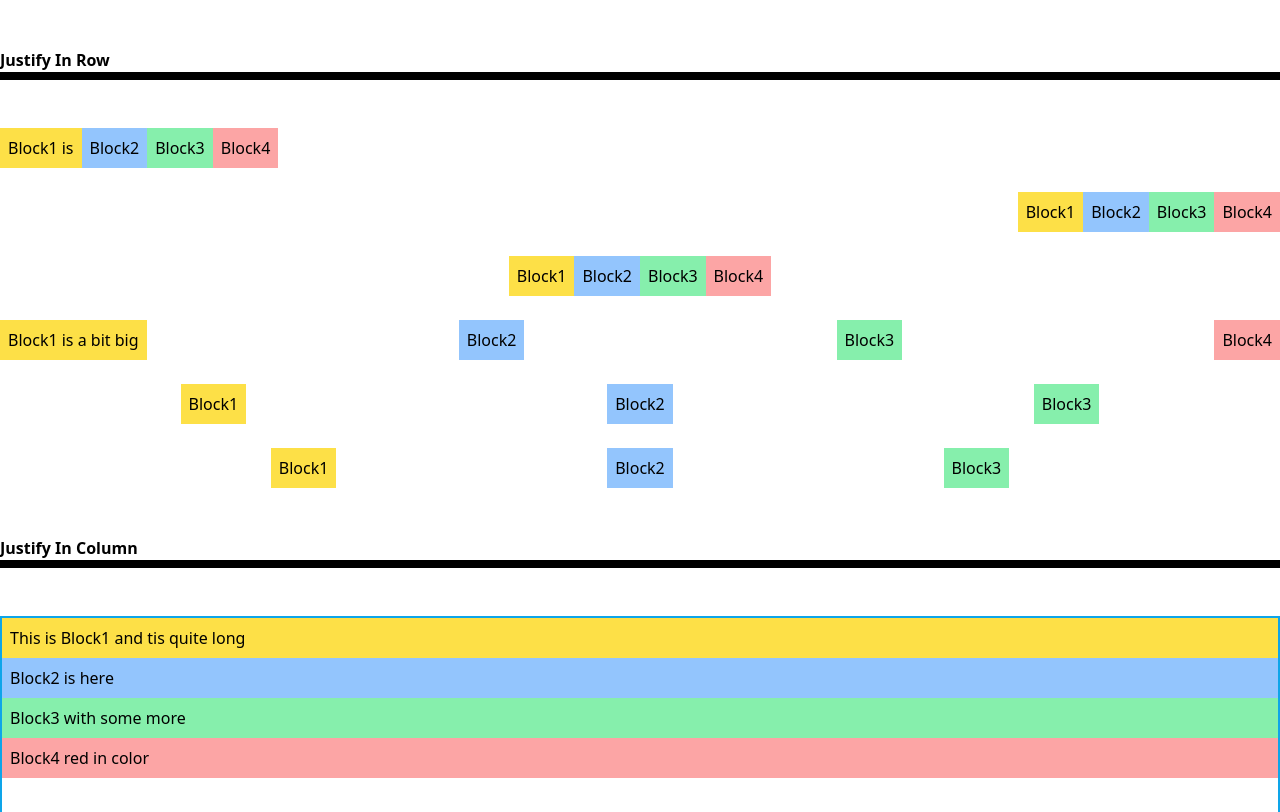
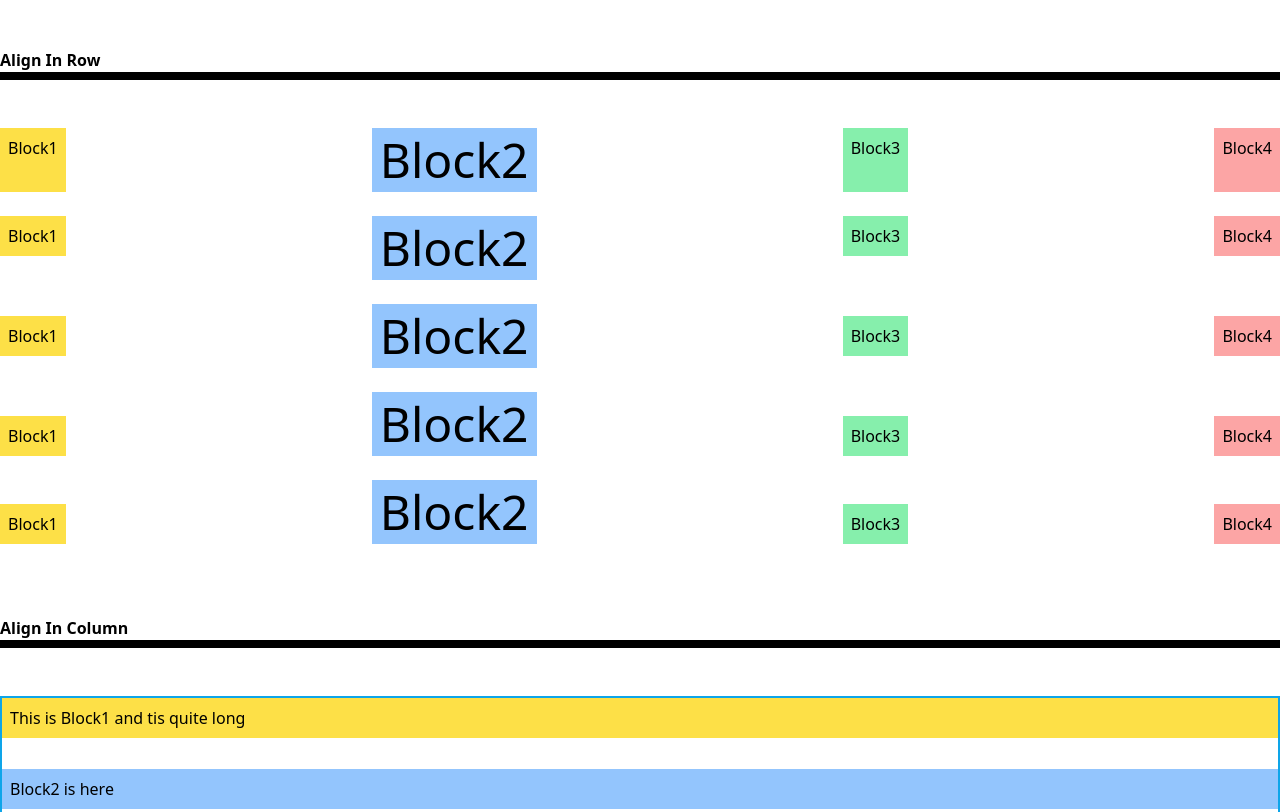
Before and after one commit to swarupyeole11/MyTaiwindCSS2023, a plain HTML site: page index.html in a window 1280 px wide. Shown: the top 812 px of the page. Drawn offline with nearby package versions, Linux system fonts and the light colour scheme.

Commit message:
wrote about align

```diff
--- a/index.html
+++ b/index.html
@@ -9,39 +9,61 @@
 <!-- Flex box Tutoria -->
 <body>
 
-<!-- Justify tutorial -->
+<!-- By default  *flex occupies whole row and column by content* and  *flex-row and flex-nowrap* and *items-stretch* -->
+<!-- Along row direction -->
+
 
 <br>
 <br>
-<h4><strong>Justify In Row</strong></h4>
+<h4><strong>Align In Row</strong></h4>
 <div class="bg-black h-2"></div>
 <br>
 <br>
 
-<!--  1. justify start -->
-<div class="flex flex-row justify-start">
-  <div class="p-2 bg-yellow-300">Block1 is </div>
-  <div class="p-2 bg-blue-300">Block2 </div>
+<!--  1. items stretch -->
+<div class="flex flex-row justify-between ">
+  <div class="p-2 bg-yellow-300">Block1 </div>
+  <div class="p-2 bg-blue-300 text-5xl ">Block2 </div>
   <div class="p-2 bg-green-300">Block3 </div>
   <div class="p-2 bg-red-300">Block4 </div>
 </div>
 
 <br>
 
-<!-- 2. justify end : pushes at end -->
-<div class="flex flex-row justify-end">
+<!--  2. items start -->
+<div class="flex flex-row justify-between items-start ">
   <div class="p-2 bg-yellow-300">Block1 </div>
-  <div class="p-2 bg-blue-300">Block2 </div>
+  <div class="p-2 bg-blue-300 text-5xl ">Block2 </div>
   <div class="p-2 bg-green-300">Block3 </div>
   <div class="p-2 bg-red-300">Block4 </div>
 </div>
 
 <br>
 
-<!-- 3. justify center :pushes boxes at center -->
-<div class="flex flex-row justify-center">
+<!--  3. items center -->
+<div class="flex flex-row justify-between items-center">
   <div class="p-2 bg-yellow-300">Block1 </div>
-  <div class="p-2 bg-blue-300">Block2 </div>
+  <div class="p-2 bg-blue-300 text-5xl ">Block2 </div>
+  <div class="p-2 bg-green-300">Block3 </div>
+  <div class="p-2 bg-red-300">Block4 </div>
+</div>
+
+<br>
+
+<!--  . items end -->
+<div class="flex flex-row justify-between items-end">
+  <div class="p-2 bg-yellow-300">Block1 </div>
+  <div class="p-2 bg-blue-300 text-5xl ">Block2 </div>
+  <div class="p-2 bg-green-300">Block3 </div>
+  <div class="p-2 bg-red-300">Block4 </div>
+</div>
+
+<br>
+
+<!--  . items baseline : it brings all text to same base and items at end -->
+<div class="flex flex-row justify-between items-baseline">
+  <div class="p-2 bg-yellow-300">Block1 </div>
+  <div class="p-2 bg-blue-300 text-5xl ">Block2 </div>
   <div class="p-2 bg-green-300">Block3 </div>
   <div class="p-2 bg-red-300">Block4 </div>
 </div>
@@ -49,38 +71,10 @@
 <br>
 
 
-<!-- 4. justify between : establishes equal empty space between each box out of the space not occupied by the blocks-->
-<div class="flex flex-row justify-between">
-  <div class="p-2 bg-yellow-300">Block1 is a bit big  </div>
-  <div class="p-2 bg-blue-300">Block2 </div>
-  <div class="p-2 bg-green-300">Block3 </div>
-  <div class="p-2 bg-red-300">Block4 </div>
-</div>
-
-<br>
-
-<!-- 5. justify around : establishes equal empty space between each box out of the space not occupied by the blocks also at the start and end exaclty half the space between the blocks is left-->
-<div class="flex flex-row justify-around">
-  <div class="p-2 bg-yellow-300">Block1 </div>
-  <div class="p-2 bg-blue-300">Block2 </div>
-  <div class="p-2 bg-green-300">Block3 </div>
-
-</div>
-
-<br>
-
-
-<!-- 6. justify evenly : establishes equal empty space between and at the ends of each box-->
-<div class="flex flex-row justify-evenly">
-  <div class="p-2 bg-yellow-300">Block1 </div>
-  <div class="p-2 bg-blue-300">Block2 </div>
-  <div class="p-2 bg-green-300">Block3 </div>
-
-</div>
 
 <br>
 <br>
-<h4><strong>Justify In Column</strong></h4>
+<h4><strong>Align In Column</strong></h4>
 <div class="bg-black h-2"></div>
 <br>
 <br>
@@ -88,8 +82,8 @@
 
 <!-- Along Column direction -->
 
-<!--  1. justify start -->
-<div class=" flex flex-col h-64 border-2  border-sky-500 justify-start">
+<!--  1. items stretch-->
+<div class=" flex flex-col h-64 border-2  border-sky-500 justify-between ">
   <div class="p-2 bg-yellow-300"> This is Block1 and tis quite long</div>
   <div class="p-2 bg-blue-300">Block2 is here </div>
   <div class="p-2 bg-green-300">Block3 with some more</div>
@@ -98,8 +92,8 @@
 
 <br>
 
-<!--  2. justify end -->
-<div class=" flex flex-col h-64 border-2  border-black justify-end">
+<!--  2. items start-->
+<div class=" flex flex-col h-64 border-2  border-sky-500 justify-between items-start ">
   <div class="p-2 bg-yellow-300"> This is Block1 and tis quite long</div>
   <div class="p-2 bg-blue-300">Block2 is here </div>
   <div class="p-2 bg-green-300">Block3 with some more</div>
@@ -108,8 +102,8 @@
 
 <br>
 
-<!--  3. justify between -->
-<div class=" flex flex-col h-64 border-2  border-sky-500 justify-between">
+<!--  3. items center-->
+<div class=" flex flex-col h-64 border-2  border-sky-500 justify-between items-end ">
   <div class="p-2 bg-yellow-300"> This is Block1 and tis quite long</div>
   <div class="p-2 bg-blue-300">Block2 is here </div>
   <div class="p-2 bg-green-300">Block3 with some more</div>
@@ -117,8 +111,9 @@
 </div>
 
 <br>
-<!--  4. justify evenly -->
-<div class=" flex flex-col h-64 border-2  border-black justify-evenly">
+
+<!--  4. items end-->
+<div class=" flex flex-col h-64 border-2  border-sky-500 justify-between items-center">
   <div class="p-2 bg-yellow-300"> This is Block1 and tis quite long</div>
   <div class="p-2 bg-blue-300">Block2 is here </div>
   <div class="p-2 bg-green-300">Block3 with some more</div>
@@ -126,8 +121,8 @@
 </div>
 
 <br>
-<!--  5. justify around -->
-<div class=" flex flex-col h-60 border-2  border-sky-500 justify-around">
+<!--  5. items baseline : brings all text to same base and items at start -->
+<div class=" flex flex-col h-64 border-2  border-sky-500 justify-between items-baseline ">
   <div class="p-2 bg-yellow-300"> This is Block1 and tis quite long</div>
   <div class="p-2 bg-blue-300">Block2 is here </div>
   <div class="p-2 bg-green-300">Block3 with some more</div>
```
